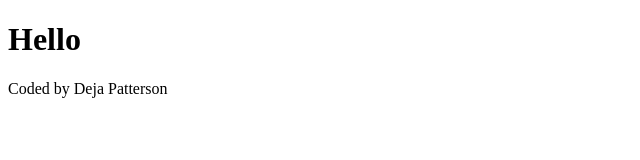
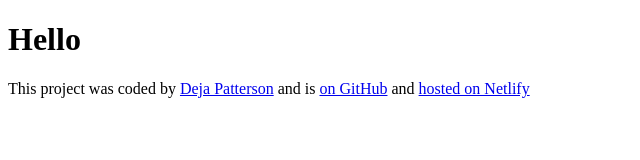
Before and after one commit to dehay2/my-weather-project-dp, a plain HTML site: page index.html in a window 1280 px wide. Shown: the whole page, without its empty margins (0-640 px from the left). Drawn offline with Linux system fonts and the light colour scheme.

Commit message:
Updated footer in index.html

```diff
--- a/index.html
+++ b/index.html
@@ -8,5 +8,16 @@
   <body>
     <h1>Hello</h1>
   </body>
-  <footer>Coded by Deja Patterson</footer>
+  <footer>
+    This project was coded by
+    <a href="https://github.com/dehay2" target="_blank">Deja Patterson</a> and
+    is
+    <a href="https://github.com/dehay2/my-weather-project-dp" target="_blank">
+      on GitHub</a
+    >
+    and
+    <a href="https://my-weather-project-dp.netlify.app/" target="_blank"
+      >hosted on Netlify</a
+    >
+  </footer>
 </html>
```
